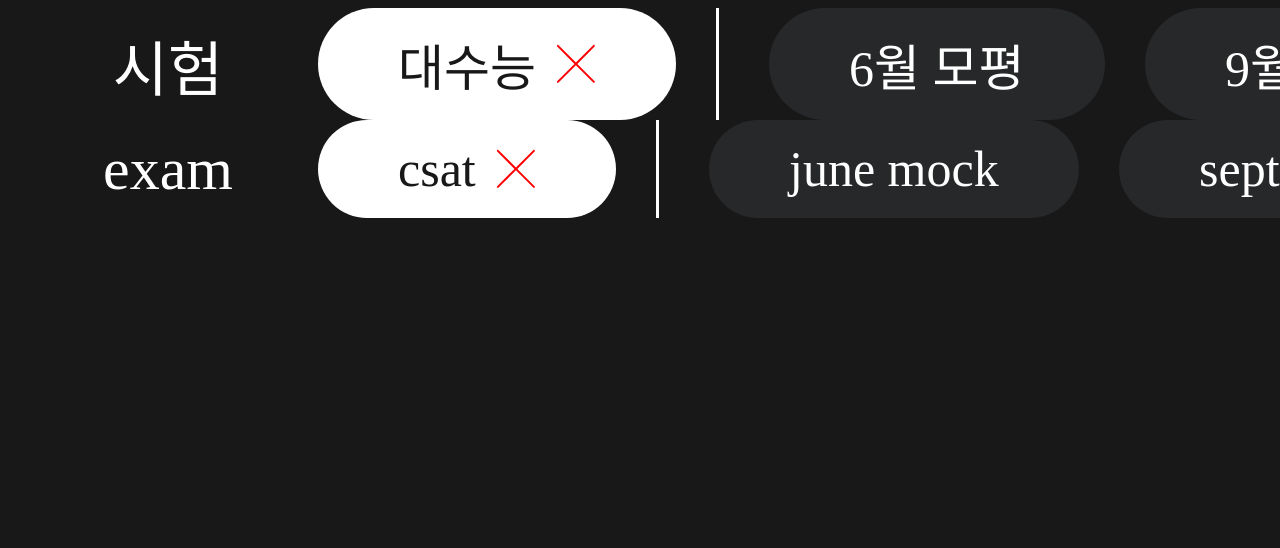
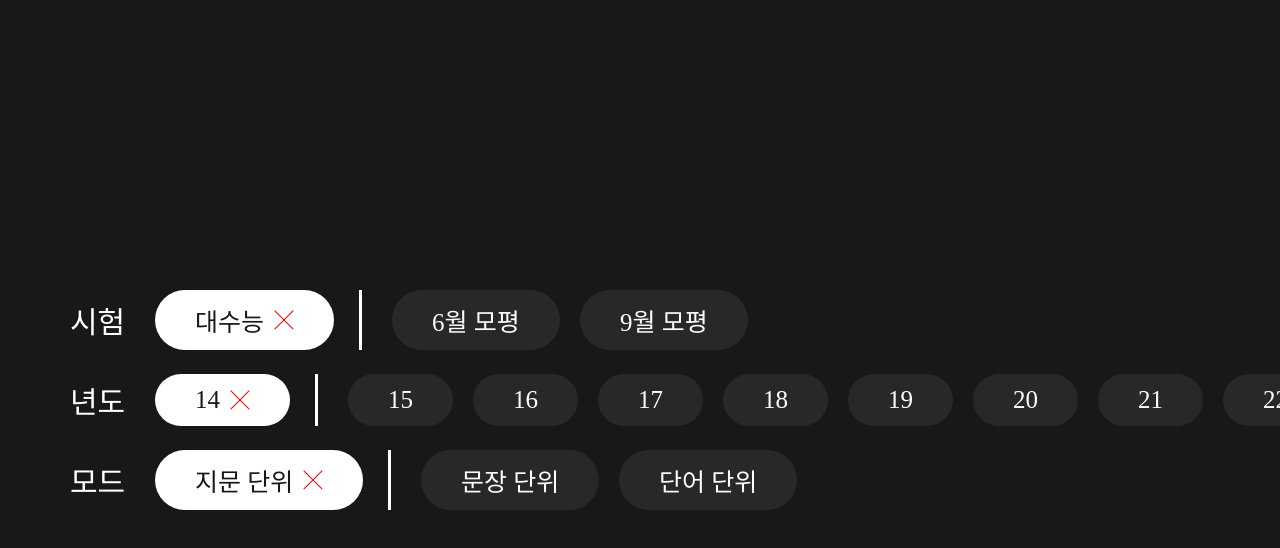
Before and after one commit to DennisYoon/tymo, a Vue app in the folder frontend/: page / in a window 1280 px wide. Shown: the top 548 px of the page. Built offline with nearby package versions, Linux system fonts and the light colour scheme; a web font is replaced by a local one.

Commit message:
[frontend] 시험, 년도, 모드 superradio 작성

```diff
--- a/frontend/src/App.vue
+++ b/frontend/src/App.vue
@@ -1,30 +1,109 @@
 <template>
-  <SuperRadio
-    v-for="srr in srrs"
-    :key="srr.toString()"
-    id="test"
-    :settings="srr.settings"
-    @receiver="srr.receiver"
-  />
+  <SuperRadio id="exam" class="superradio" :settings="exam.settings" @receiver="exam.receiver" />
+  <SuperRadio id="year" class="superradio" :settings="year.settings" @receiver="year.receiver" />
+  <SuperRadio id="mode" class="superradio" :settings="mode.settings" @receiver="mode.receiver" />
 </template>
 
 <script lang="ts" setup>
   import SuperRadio from "./components/SuperRadio/SuperRadio.vue";
   import { SuperRadioReceiverBuilder } from "./components/SuperRadio/SuperRadioReceiver";
 
-  const srrs = [
-    new SuperRadioReceiverBuilder()
-      .setTitle("시험")
-      .setContents(["대수능", "6월 모평", "9월 모평"])
-      .setTitleWidth(200)
-      .build(),
-    new SuperRadioReceiverBuilder()
-      .setTitle("exam")
-      .setContents(["csat", "june mock", "sept mock"])
-      .setTitleWidth(200)
-      .build()
-  ];
+  const exam = new SuperRadioReceiverBuilder()
+    .setTitle("시험")
+    .setContents(["대수능", "6월 모평", "9월 모평"])
+    .setTitleSize(30)
+    .setContentSize(25)
+    .setTitleMargin([20, 0])
+    .setContentMargin([40, 12])
+    .setFullWidth(1800)
+    .setContentGap(10)
+    .setAniDuration(300)
+    .build();
+
+  const year = new SuperRadioReceiverBuilder()
+    .setTitle("년도")
+    .setContents(Array(10).fill(14).map((v, i) => (v + i).toString()))
+    .setTitleSize(30)
+    .setContentSize(25)
+    .setTitleMargin([20, 0])
+    .setContentMargin([40, 12])
+    .setFullWidth(1800)
+    .setContentGap(10)
+    .setAniDuration(400)
+    .build();
+
+  const mode = new SuperRadioReceiverBuilder()
+    .setTitle("모드")
+    .setContents(["지문 단위", "문장 단위", "단어 단위"])
+    .setTitleSize(30)
+    .setContentSize(25)
+    .setTitleMargin([20, 0])
+    .setContentMargin([40, 12])
+    .setFullWidth(1800)
+    .setContentGap(10)
+    .setAniDuration(500)
+    .build();
 </script>
 
 <style lang="scss">
+  .superradio {
+    position: absolute;
+    left: 30px;
+    opacity: 0;
+    transform: translate(0, -50%);
+  }
+
+  #exam {
+    top: 35vh;
+    animation: exam .5s forwards;
+    animation-delay: 0ms;
+  }
+
+  #year {
+    top: 45vh;
+    animation: year .5s forwards;
+    animation-delay: 100ms;
+  }
+
+  #mode {
+    top: 55vh;
+    animation: mode .5s forwards;
+    animation-delay: 200ms;
+  }
+
+  @keyframes exam {
+    0% {
+      top: 35vh;
+      opacity: 0;
+    }
+
+    100% {
+      top: 40vh;
+      opacity: 1;
+    }
+  }
+
+  @keyframes year {
+    0% {
+      top: 45vh;
+      opacity: 0;
+    }
+
+    100% {
+      top: 50vh;
+      opacity: 1;
+    }
+  }
+
+  @keyframes mode {
+    0% {
+      top: 55vh;
+      opacity: 0;
+    }
+
+    100% {
+      top: 60vh;
+      opacity: 1;
+    }
+  }
 </style>
--- a/frontend/src/components/SuperRadio/SuperRadio.vue
+++ b/frontend/src/components/SuperRadio/SuperRadio.vue
@@ -172,7 +172,9 @@
   const edgeStyle = computed(() => {
     return {
       height: basicHeight.value ? basicHeight.value + 'px' : 'auto',
-      width: basicWidth.value ? basicWidth.value + 'px' : '10000px'
+      width: (props.settings.styles.fullWidth === -1) ?
+        (basicWidth.value ? basicWidth.value + 'px' : '10000px'):
+        props.settings.styles.fullWidth + "px"
     };
   });
 
@@ -292,6 +294,7 @@
     edge.setProperty("--titleVerticalMargin", props.settings.styles.titleVerticalMargin + "px");
     edge.setProperty("--contentHorizonMargin", props.settings.styles.contentHorizonMargin + "px");
     edge.setProperty("--contentVerticalMargin", props.settings.styles.contentVerticalMargin + "px");
+    edge.setProperty("--fullWidth", props.settings.styles.fullWidth + "px");
     edge.setProperty("--titleWidth", props.settings.styles.titleWidth + "px");
     edge.setProperty("--contentGap", props.settings.styles.contentGap + "px");
 
@@ -319,8 +322,11 @@
     absolute.value = true;
     setTimeout(() => {
       transition.value = true;
+    });
+
+    setTimeout(() => {
       moveElement(order.value, 2, 1);
-    });
+    }, props.settings.aniDuration);
   }
 
   /* life cycles zone */
--- a/frontend/src/components/SuperRadio/SuperRadioReceiver.ts
+++ b/frontend/src/components/SuperRadio/SuperRadioReceiver.ts
@@ -3,6 +3,7 @@ import { ref, watch } from "vue";
 interface Settings {
   title: string;
   contents: Array<string>;
+  aniDuration: number;
   styles: {
     titleSize: number;
     contentSize: number;
@@ -13,6 +14,7 @@ interface Settings {
     contentHorizonMargin: number;
     contentVerticalMargin: number;
 
+    fullWidth: number;
     titleWidth: number;
     contentGap: number;
   }
@@ -56,6 +58,11 @@ class SuperRadioReceiverBuilder {
     return this;
   }
 
+  setFullWidth(value: number) {
+    this.srr.SRsettings.styles.fullWidth = value;
+    return this;
+  }
+
   setTitleWidth(value: number) {
     this.srr.SRsettings.styles.titleWidth = value;
     return this;
@@ -63,6 +70,11 @@ class SuperRadioReceiverBuilder {
 
   setContentGap(value: number) {
     this.srr.SRsettings.styles.contentGap = value;
+    return this;
+  }
+
+  setAniDuration(value: number) {
+    this.srr.SRsettings.aniDuration = value;
     return this;
   }
 
@@ -76,6 +88,7 @@ class SuperRadioReceiver {
   public SRsettings: Settings = {
     title: "[undefined title]",
     contents: ["[undefined contents]"],
+    aniDuration: 0,
     styles: {
       titleSize: 60,
       contentSize: 50,
@@ -86,6 +99,7 @@ class SuperRadioReceiver {
       contentHorizonMargin: 80,
       contentVerticalMargin: 20,
 
+      fullWidth: -1,
       titleWidth: -1,
       contentGap: 20
     }
```
